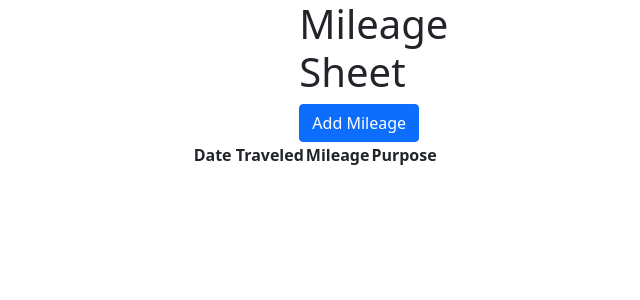
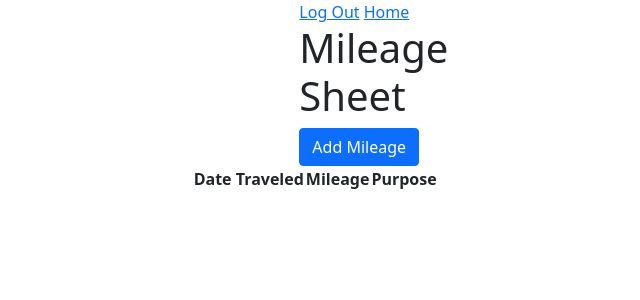
Before and after one commit to NewmanD12/InvEnvy, a Django app: template main/templates/mileage_sheet.html in a window 1280 px wide. Shown: the top 300 px of the page, without its empty margins (246-886 px from the left). Run offline with Django 3.2, Linux system fonts and the light colour scheme; the template is opened without the code that fills it, so the values that code supplies are empty.

Commit message:
added logout and home button on mileage page

```diff
--- a/main/templates/mileage_sheet.html
+++ b/main/templates/mileage_sheet.html
@@ -13,6 +13,8 @@
     <div class="container-fluid">
         <div class="row justify-content-center">
             <div class="col-md-2">
+                <a href="/logout">Log Out</a>
+                <a href="/dashboard">Home</a>
                 <h1>Mileage Sheet</h1>
                 <a class="btn btn-primary" href="/add_mileage" role="button">Add Mileage</a>
             </div>
```
